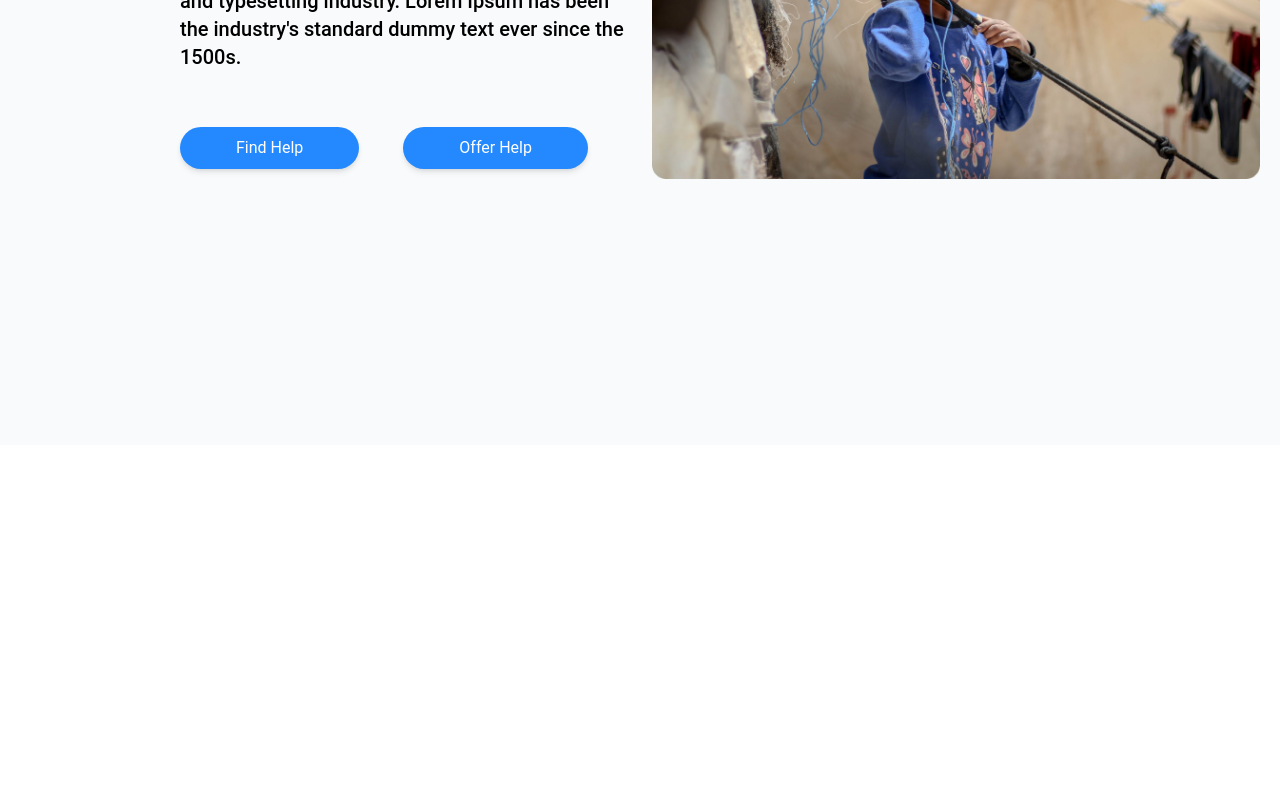
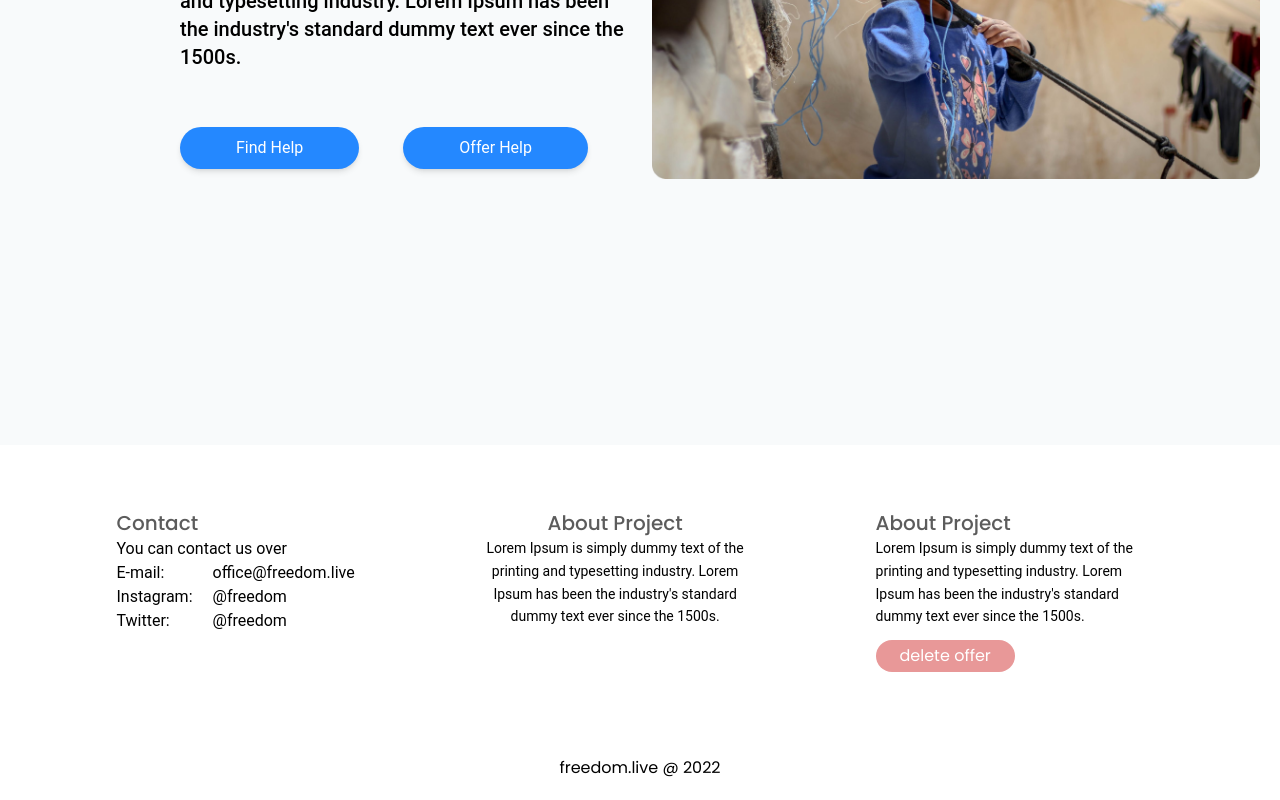
Before and after one commit to sowrovsarkar63/freedom.live, a React (Create React App) app: page / in a window 1280 px wide. Shown: the part 382-1182 px from the top of the page. Before the commit the page ends 827 px from the top, so only its background shows below. Built offline with nearby package versions, Linux system fonts and the light colour scheme.

Commit message:
footer structure created

```diff
--- a/src/App.js
+++ b/src/App.js
@@ -1,4 +1,5 @@
 
+import Footer from './Components/Footer/Footer';
 import Hero from './Components/Hero/Hero';
 import Navbar from './Components/Navbar/Navbar';
 
@@ -11,6 +12,10 @@ function App() {
 
    {/* hero area  */}
    <Hero/>
+
+
+   {/* footer */}
+   <Footer/>
    </>
   );
 }
--- a/src/Components/Footer/Footer.js
+++ b/src/Components/Footer/Footer.js
@@ -1,7 +1,56 @@
-import React from 'react'
+import React from "react";
 
 export default function Footer() {
   return (
-    <div>Footer</div>
-  )
+    <footer>
+      {/* <section className=" mx-auto grid grid-cols-1 md:grid-cols-3 lg:grid-cols-3 xl:grid-cols-3 2xl:grid-cols-3 ">\ */}
+      <section className="mt-16">
+        <div className="flex justify-evenly  ">
+        <div className="contact">
+          <h2 className="font-medium text-xl leading-7 text-[#5C5C5C] font-poppin">
+            Contact
+          </h2>
+          <p>You can contact us over </p>
+          <div className="contact-info flex justify-start space-x-5 f">
+            <div>
+              <p>E-mail: </p>
+              <p>Instagram: </p>
+              <p>Twitter: </p>
+            </div>
+            <div>
+              <p>office@freedom.live</p>
+              <p>@freedom</p>
+              <p>@freedom</p>
+            </div>
+          </div>
+        </div>
+
+        <div className="aboutproject text-center  w-72">
+          <h2 className="font-medium text-xl leading-7 text-[#5C5C5C] font-poppin">
+            About Project
+          </h2>
+          <p className="text-sm leading-relaxed">
+            Lorem Ipsum is simply dummy text of the printing and typesetting
+            industry. Lorem Ipsum has been the industry's standard dummy text
+            ever since the 1500s.
+          </p>
+        </div>
+        <div className="aboutproject w-72 mb-16">
+          <h2 className="font-medium text-xl leading-7 text-[#5C5C5C] font-poppin">
+            About Project
+          </h2>
+          <p className="text-sm leading-relaxed mb-3">
+            Lorem Ipsum is simply dummy text of the printing and typesetting
+            industry. Lorem Ipsum has been the industry's standard dummy text
+            ever since the 1500s.
+          </p>
+          <button class=" bg-[#E89898] rounded-full py-1 px-6 font-poppin text-white">delete offer</button>
+        </div>
+        </div>
+      </section>
+      <p className="text-center p-5 font-poppin">
+      freedom.live @ 2022
+      </p>
+    </footer>
+  );
 }
```
